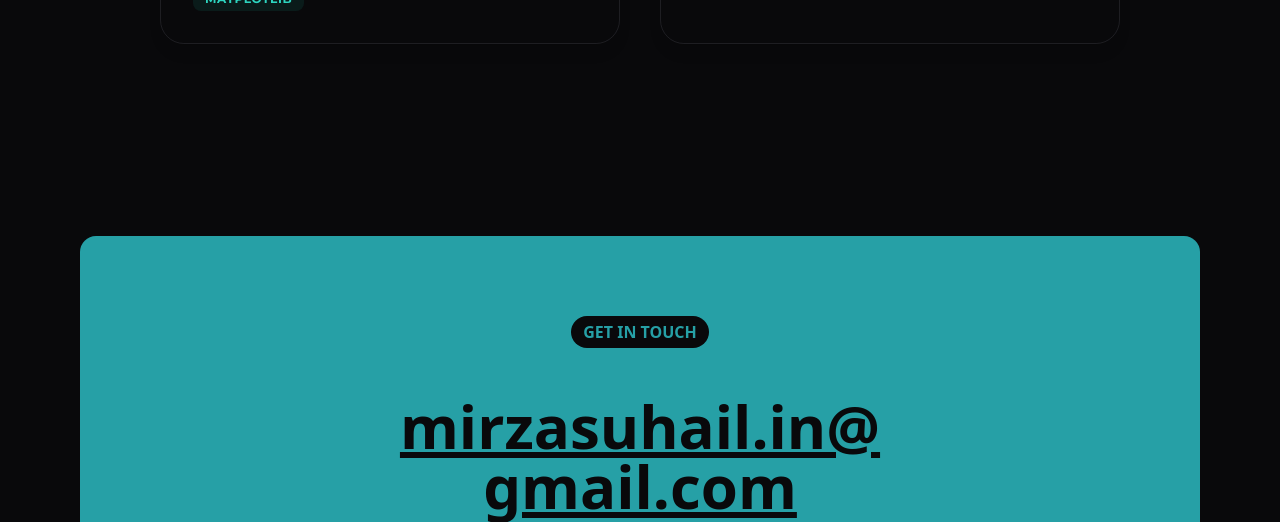
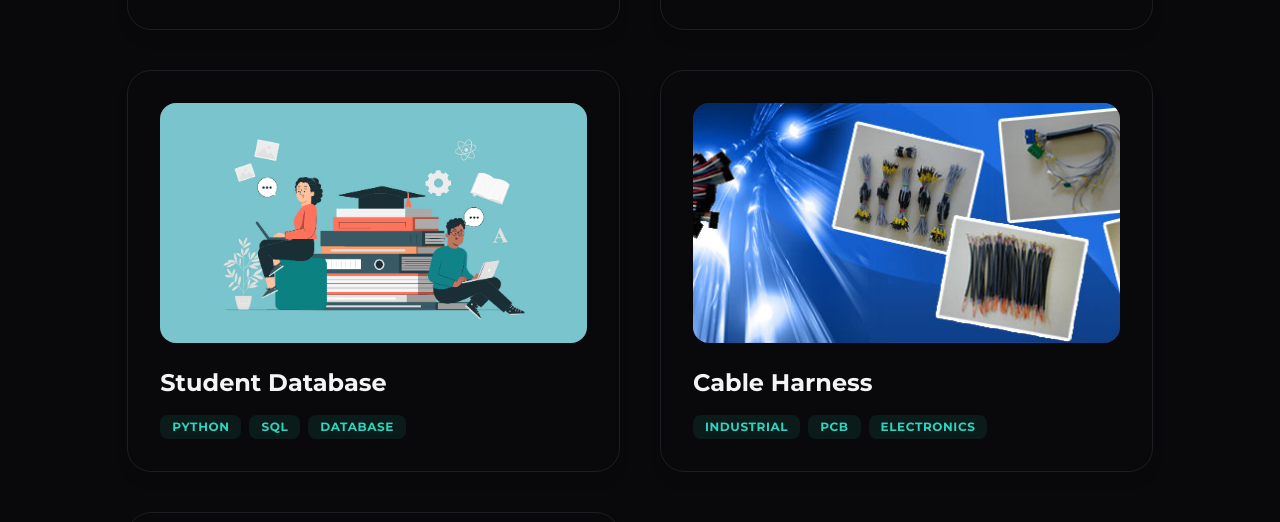
Before and after one commit to mirzasuhail/mirzasuhailPortfolio, a Next.js app: page / in a window 1280 px wide. Shown: the part 3736-4258 px from the top of the page. Built offline with nearby package versions, Linux system fonts and the light colour scheme.

Commit message:
Restore college message and sync project data

```diff
--- a/src/components/projects/project-showcase-list.tsx
+++ b/src/components/projects/project-showcase-list.tsx
@@ -3,8 +3,8 @@ import Image from "next/image";
 
 const ProjectShowcaseList = ({ title, projects }) => {
   return (
-    <section className="mx-auto max-w-7xl px-6 py-20 sm:px-14 md:px-20 mt-10">
-      <h2 className="text-4xl font-bold text-zinc-800 dark:text-zinc-100 mb-12">
+    <div className="flex flex-col gap-12">
+      <h2 className="text-4xl font-bold text-zinc-800 dark:text-zinc-100">
         {title}
       </h2>
       <div className="grid grid-cols-1 gap-10 md:grid-cols-2">
@@ -13,7 +13,6 @@ const ProjectShowcaseList = ({ title, projects }) => {
             key={project?.index ?? Math.random()}
             className="group flex flex-col items-start rounded-3xl border border-zinc-100 p-8 transition hover:bg-zinc-50 dark:border-zinc-700/40 dark:hover:bg-zinc-800/50 shadow-lg"
           >
-            {/* Image Box */}
             <div className="relative mb-6 aspect-video w-full overflow-hidden rounded-2xl bg-zinc-100 dark:bg-zinc-800">
                <Image
                 src={project?.image?.DARK || project?.image?.LIGHT || "/fallback.png"}
@@ -21,6 +20,7 @@ const ProjectShowcaseList = ({ title, projects }) => {
                 fill
                 className="object-cover transition duration-500 group-hover:scale-105"
                 priority
+                unoptimized
               />
             </div>
 
@@ -30,7 +30,10 @@ const ProjectShowcaseList = ({ title, projects }) => {
 
             <div className="mt-4 flex flex-wrap gap-2">
               {project?.tags?.map((tag) => (
-                <span key={tag} className="rounded-lg bg-teal-500/10 px-3 py-1 text-xs font-bold uppercase tracking-wider text-teal-600 dark:text-teal-400">
+                <span
+                  key={tag}
+                  className="rounded-lg bg-teal-500/10 px-3 py-1 text-xs font-bold uppercase tracking-wider text-teal-600 dark:text-teal-400"
+                >
                   {tag}
                 </span>
               ))}
@@ -38,7 +41,7 @@ const ProjectShowcaseList = ({ title, projects }) => {
           </div>
         ))}
       </div>
-    </section>
+    </div>
   );
 };
 
--- a/src/data/projects.ts
+++ b/src/data/projects.ts
@@ -1,6 +1,4 @@
-import { type ProjectCardProps } from "@/components/projects/project-card";
 import { type ProjectShowcaseListItem } from "@/components/projects/project-showcase-list";
-import { siteMetadata } from "@/data/siteMetaData.mjs";
 
 export const PROJECT_SHOWCASE: ProjectShowcaseListItem[] = [
   {
@@ -9,7 +7,7 @@ export const PROJECT_SHOWCASE: ProjectShowcaseListItem[] = [
     href: "#projects",
     tags: ["Python", "NumPy", "Cryptography", "Matplotlib"],
     image: {
-      LIGHT: "/images/projects/qkdLight.png",
+      LIGHT: "/images/projects/qkdDark.png",
       DARK: "/images/projects/qkdDark.png",
     },
   },
@@ -19,56 +17,38 @@ export const PROJECT_SHOWCASE: ProjectShowcaseListItem[] = [
     href: "#projects",
     tags: ["Flask", "Scikit-learn", "Pandas", "ML"],
     image: {
-      LIGHT: "/images/projects/kaizenLight.webp",
-      DARK: "/images/projects/kaizenDark.webp",
+      LIGHT: "/images/projects/kaizenLight.avif",
+      DARK: "/images/projects/kaizenLight.avif",
+    },
+  },
+  {
+    index: 2,
+    title: "Student Database",
+    href: "#projects",
+    tags: ["Python", "SQL", "Database"],
+    image: {
+      LIGHT: "/images/projects/studentLight.jpg",
+      DARK: "/images/projects/studentLight.jpg",
+    },
+  },
+  {
+    index: 3,
+    title: "Cable Harness",
+    href: "#projects",
+    tags: ["Industrial", "PCB", "Electronics"],
+    image: {
+      LIGHT: "/images/projects/cableLight.jpg",
+      DARK: "/images/projects/cableLight.jpg",
+    },
+  },
+  {
+    index: 4,
+    title: "My Portfolio",
+    href: "#projects",
+    tags: ["Next.js", "Tailwind", "Framer Motion"],
+    image: {
+      LIGHT: "/images/projects/portfolioDark.png",
+      DARK: "/images/projects/portfolioDark.png",
     },
   },
 ];
-
-export const PROJECTS_CARD: ProjectCardProps[] = [
-  {
-    name: "Quantum Key Distribution (QKD) Simulator",
-    favicon: "/favicon.ico",
-    imageUrl: ["/images/projects/qkdDark.png"],
-    description:
-      "Developed a Python simulator demonstrating quantum-secure key exchange using the BB84 protocol. Utilized NumPy and Matplotlib for simulating quantum states and Cryptography libraries for secure key handling.",
-    sourceCodeHref: "https://github.com/mirzasuhail",
-    liveWebsiteHref: "#",
-  },
-  {
-    name: "Kaizen AI - Decision Tree Visualization",
-    favicon: "/favicon.ico",
-    imageUrl: ["/images/projects/kaizenLight.avif"],
-    description:
-      "Built a Flask-based web app integrating scikit-learn and Pandas to generate and visualize decision trees. Automated entropy and information gain calculations with a responsive UI for real-time ML education.",
-    sourceCodeHref: "https://github.com/mirzasuhail",
-    liveWebsiteHref: "#",
-  },
-  {
-    name: "Student Database Management System",
-    favicon: "/favicon.ico",
-    imageUrl: ["/images/projects/studentLight.jpg"],
-    description:
-      "Designed a database application that digitizes student biodata, replacing traditional handwritten records. Implemented CRUD operations and data validation using Python and SQL for efficient academic data handling.",
-    sourceCodeHref: "https://github.com/mirzasuhail",
-    liveWebsiteHref: "#",
-  },
-  {
-    name: "Localization of Cable Harness",
-    favicon: "/favicon.ico",
-    imageUrl: ["/images/projects/cableLight.jpg"],
-    description:
-      "Completed a six-month industrial training program at Aaviza Electronics. Gained exposure to production processes, PCB assembly, and quality control systems within ISO 9001 and AS9100-certified environments.",
-    sourceCodeHref: "#",
-    liveWebsiteHref: "#",
-  },
-  {
-    name: "My Portfolio",
-    favicon: "/favicon.ico",
-    imageUrl: ["/images/projects/portfolioDark.png"],
-    description:
-      "A modern, responsive portfolio website built with Next.js, Tailwind CSS, and Framer Motion to showcase my AI/ML and Web Development skills.",
-    sourceCodeHref: "https://github.com/mirzasuhail/portfolio",
-    liveWebsiteHref: siteMetadata.siteUrl,
-  },
-];
--- a/src/pages/_app.tsx
+++ b/src/pages/_app.tsx
@@ -13,7 +13,7 @@ export default function App({ Component, pageProps }: AppProps) {
   const router = useRouter();
   return (
     <>
-      <ThemeProvider attribute="class" defaultTheme="dark">
+      <ThemeProvider attribute="class" defaultTheme="dark" enableSystem={false}>
         <MainLayout>
           <AnimatePresence mode="wait" initial={false}>
             <CursorTrailCanvas className="pointer-events-none fixed inset-0 -z-10 h-full w-full" />
--- a/src/pages/index.tsx
+++ b/src/pages/index.tsx
@@ -1,4 +1,3 @@
-
 import Head from "next/head";
 import LandingHero from "@/components/landing-hero";
 import AboutHero from "@/components/about-hero";
@@ -7,16 +6,15 @@ import { EXPERIENCE } from "@/data/experience";
 import { EDUCATION } from "@/data/education";
 import ProjectShowcaseList from "@/components/projects/project-showcase-list";
 import { PROJECT_SHOWCASE } from "@/data/projects";
-import { siteMetadata } from "@/data/siteMetaData.mjs";
 
 export default function Home() {
   return (
     <>
       <Head>
-        <title>{`Mirza Suhail | Portfolio`}</title>
+        <title>Mirza Suhail | Portfolio</title>
         <meta name="description" content="AI/ML & MLOps Specialist Portfolio" />
       </Head>
-      <main>
+      <main className="flex flex-col gap-20">
         <section id="home">
           <LandingHero />
         </section>
@@ -27,10 +25,29 @@ export default function Home() {
           <ExperienceShowcaseList title="Education" details={EDUCATION} />
         </section>
 
-        <section id="projects" className="scroll-mt-20 mx-auto max-w-7xl px-6 py-20 sm:px-14 md:px-20">
+        <section id="projects" className="scroll-mt-20 mx-auto max-w-7xl px-6 py-10 sm:px-14 md:px-20">
           {PROJECT_SHOWCASE && PROJECT_SHOWCASE.length > 0 && (
              <ProjectShowcaseList title="Projects" projects={PROJECT_SHOWCASE} />
           )}
+        </section>
+
+        {/* Restore Missing College & GitHub Message */}
+        <section className="mx-auto max-w-7xl px-6 py-10 sm:px-14 md:px-20 mb-20 text-center">
+          <div className="rounded-3xl bg-zinc-50 p-10 dark:bg-zinc-800/50 border border-zinc-100 dark:border-zinc-700/40">
+            <p className="text-lg text-zinc-600 dark:text-zinc-400 leading-relaxed">
+              Currently, I am in my college pursuing my degree while specializing in AI/ML.
+              Feel free to check my
+              <a
+                href="https://github.com/mirzasuhail"
+                target="_blank"
+                rel="noreferrer"
+                className="text-teal-500 font-semibold hover:underline mx-1"
+              >
+                GitHub configurations
+              </a>
+              to see my latest projects and contributions.
+            </p>
+          </div>
         </section>
       </main>
     </>
```
